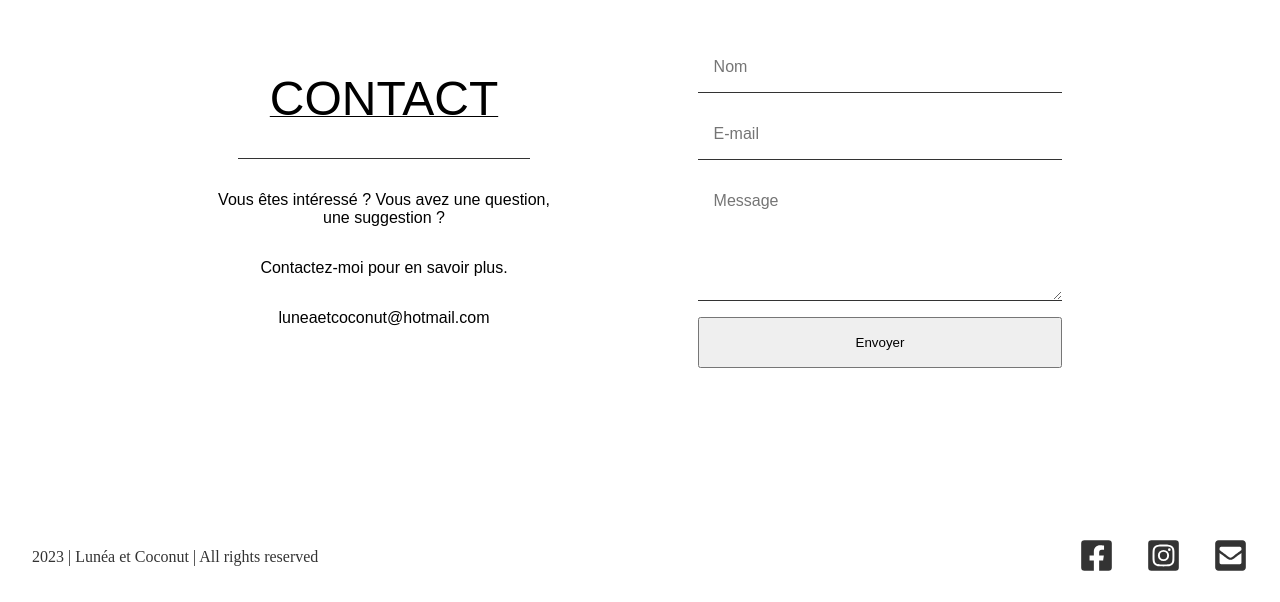
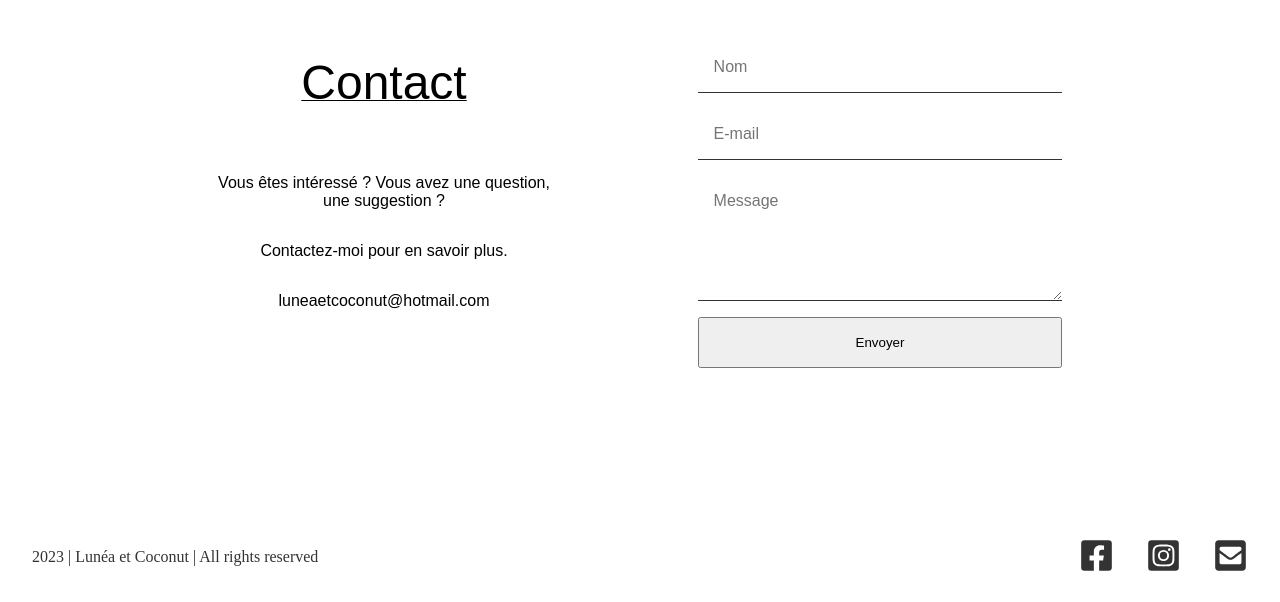
Before and after one commit to davidotch/lunea_coconut, a React (Create React App) app: page / in a window 1280 px wide. Shown: the part 1766-2368 px from the top of the page. Built offline with nearby package versions, Linux system fonts and the light colour scheme.

Commit message:
delete h1 css

```diff
--- a/src/style/contactForm.css
+++ b/src/style/contactForm.css
@@ -14,14 +14,6 @@
   align-items: center;
   text-align: center;
   padding: 0.8rem;
-}
-
-.contactText h1 {
-  margin: 1rem;
-  text-transform: uppercase;
-  font-family: 'Poppins', sans-serif;
-  font-weight: lighter;
-  border-bottom: 1px solid #333;
 }
 
 .contactText p {
```
